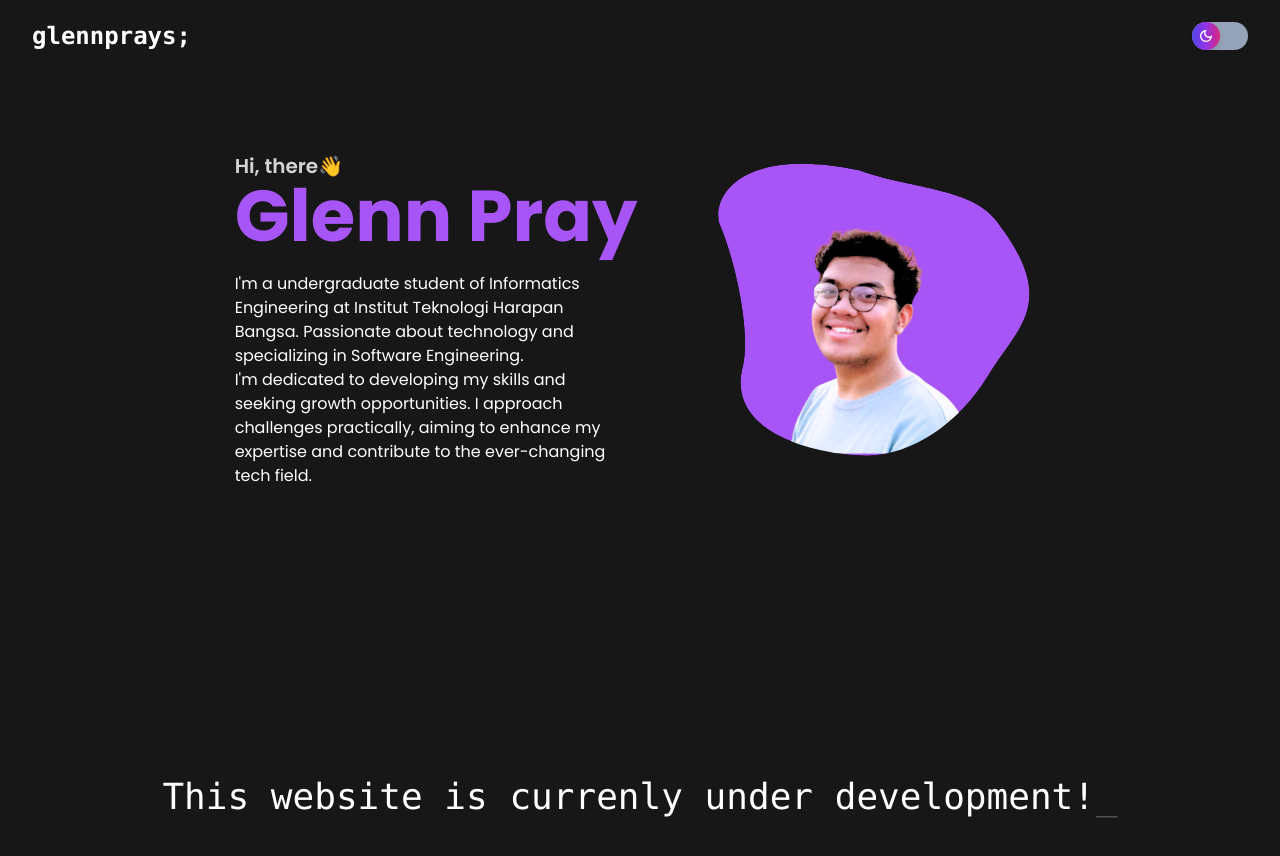
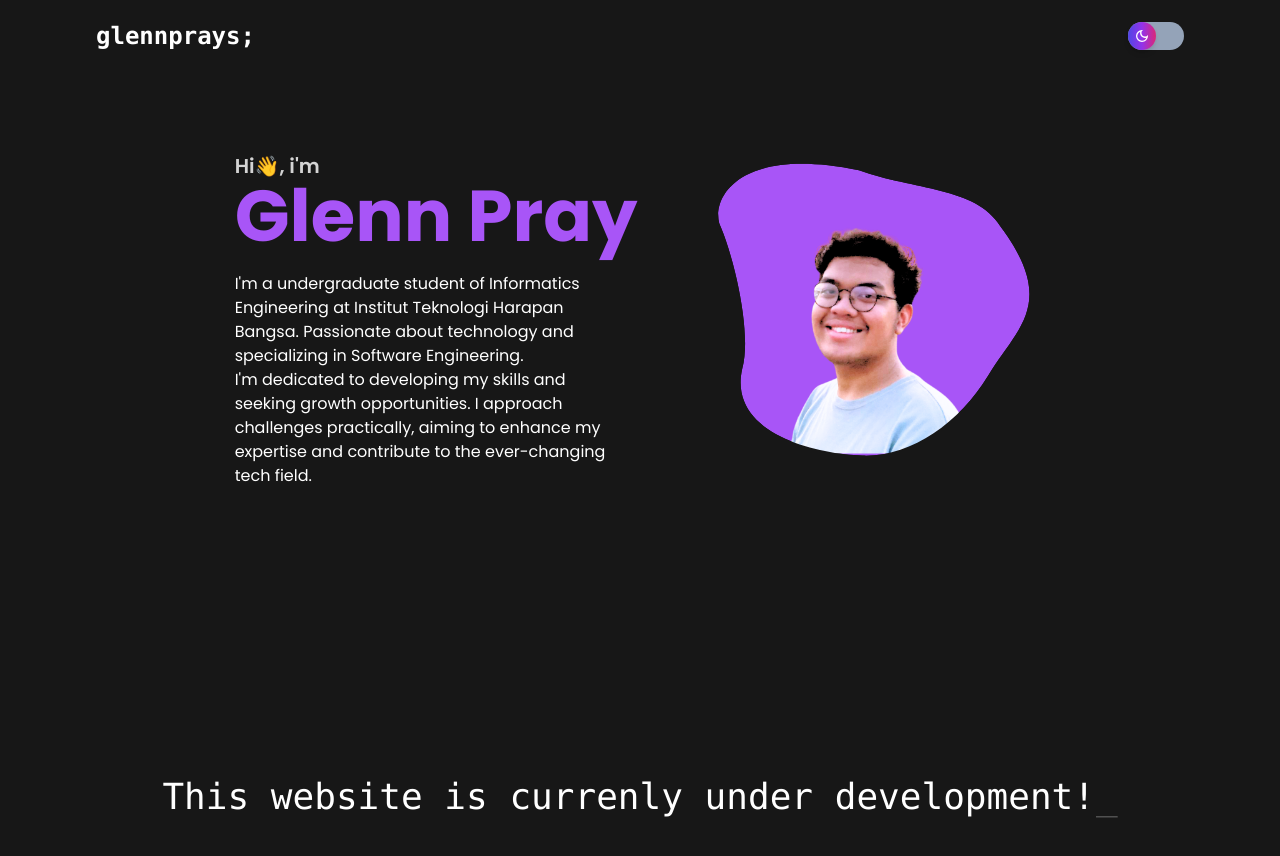
Before and after one commit to michaelsetiawann/michael.github.io, a Next.js app: page / in a window 1280 px wide. Shown: the top 856 px of the page. Built offline with nearby package versions, Linux system fonts and the light colour scheme.

Commit message:
update: nav width

```diff
--- a/src/app/page.tsx
+++ b/src/app/page.tsx
@@ -19,7 +19,7 @@ export default function Home() {
           className='flex flex-col w-full xl:w-8/12'>
           <motion.span
             variants={Motions.fadeIn("left", "tween", 0.04, 0.4)}
-            className='text-xl font-semibold dark:text-neutral-300 '>Hi, there👋</motion.span>
+            className='text-xl font-semibold dark:text-neutral-300 '>Hi👋, i&apos;m</motion.span>
           <motion.span
             variants={Motions.fadeIn("up", "tween", 0.1, 1)}
             className='text-7xl font-bold text-amber-500 dark:text-purple-500'>Glenn Pray</motion.span>
--- a/src/components/header/Navigation.tsx
+++ b/src/components/header/Navigation.tsx
@@ -3,7 +3,7 @@ import Link from "next/link";
 
 export const Navigation = () => {
     return (
-        <nav className="py-5 px-8 flex items-center justify-between z-50 bg-inherit select-none">
+        <nav className="py-5 px-8 md:px-24 flex items-center justify-between z-50 bg-inherit select-none">
             <Link id="logo" href='/' className="font-mono font-bold text-2xl select-none">
                 glennprays;
             </Link>
```
